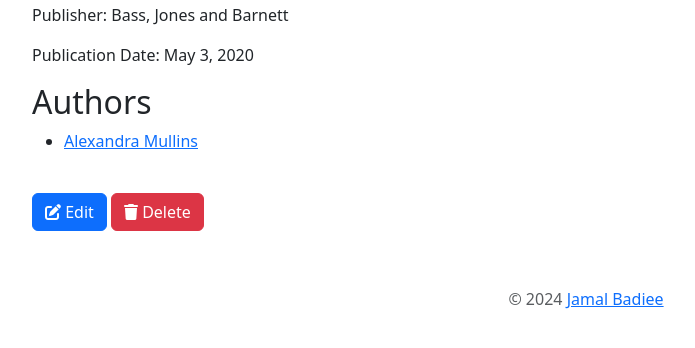
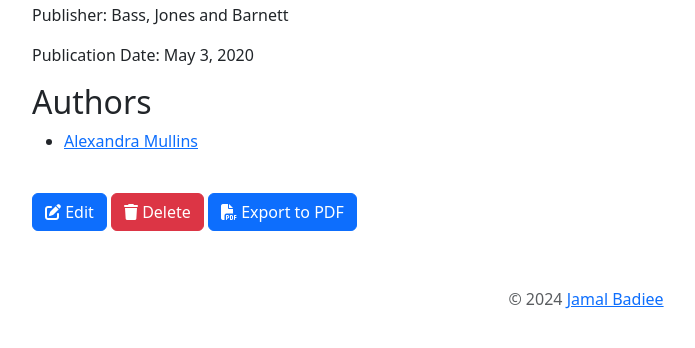
Before and after one commit to jbhonest/publishing-portal, a Django app: page /books/50/ in a window 1280 px wide. Shown: the part 155-503 px from the top of the page, without its empty margins (54-749 px from the left). Run offline with Django 5.2, Linux system fonts and the light colour scheme; data comes from the database, SQL or seed files in the repository; both versions use the stored data as it was after the commit; some libraries are stand-ins or nearby versions.

Commit message:
PDF Generation

```diff
--- a/book_app/templates/book_app/book_detail.html
+++ b/book_app/templates/book_app/book_detail.html
@@ -29,5 +29,8 @@
 <a href="{% url 'book_app:book_delete' book.pk %}" class="btn btn-danger">
     <i class="fas fa-trash"></i> Delete
 </a>
+<a href="{% url 'book_app:book_detail_pdf' book.pk %}" class="btn btn-primary">
+    <i class="fas fa-file-pdf"></i> Export to PDF
+</a>
 
 {% endblock %}
--- a/book_app/urls.py
+++ b/book_app/urls.py
@@ -3,7 +3,7 @@ from .views import (PublisherListView, PublisherDetailView,
                     HomePageView, AuthorListView, AuthorDetailView, AuthorDeleteView,
                     BookListView, BookDetailView, PublisherCreateView, AuthorUpdateView,
                     AuthorCreateView, BookCreateView, BookDeleteView, BookUpdateView,
-                    PublisherDeleteView, PublisherUpdateView, search)
+                    PublisherDeleteView, PublisherUpdateView, search, book_detail_pdf)
 
 app_name = 'book_app'
 urlpatterns = [
@@ -34,6 +34,7 @@ urlpatterns = [
          BookDeleteView.as_view(), name='book_delete'),
     path('books/<int:pk>/edit/',
          BookUpdateView.as_view(), name='book_edit'),
+    path('books/<int:pk>/pdf/', book_detail_pdf, name='book_detail_pdf'),
     path('search/', search, name='search'),
 
 ]
--- a/book_app/views.py
+++ b/book_app/views.py
@@ -3,9 +3,12 @@ from django.views.generic.edit import CreateView, DeleteView, UpdateView
 from django.urls import reverse_lazy, reverse
 from django.shortcuts import redirect
 from django.contrib import messages
+from django.template.loader import render_to_string
 from .models import Publisher, Author, Book
 from django.db.models import Q
-from django.shortcuts import render
+from django.shortcuts import render, get_object_or_404
+from django.http import HttpResponse
+from weasyprint import HTML
 from django.contrib.auth.mixins import LoginRequiredMixin
 
 
@@ -238,3 +241,14 @@ def search(request):
         'publishers': publishers
     }
     return render(request, 'book_app/search_results.html', context)
+
+
+def book_detail_pdf(request, pk):
+    book = get_object_or_404(Book, pk=pk)
+    html_string = render_to_string(
+        'book_app/book_detail_pdf.html', {'book': book})
+    html = HTML(string=html_string, base_url=request.build_absolute_uri())
+    response = HttpResponse(content_type='application/pdf')
+    response['Content-Disposition'] = f'attachment; filename={book.title}.pdf'
+    html.write_pdf(response)
+    return response
```
Also changed, not shown: book_app/templates/book_app/book_detail_pdf.html (added, +22 -0 lines), requirements.txt (+12 -0 lines), db.sqlite3, media/book_covers/image1.jpg (added), media/book_covers/image2.jpg (added).
